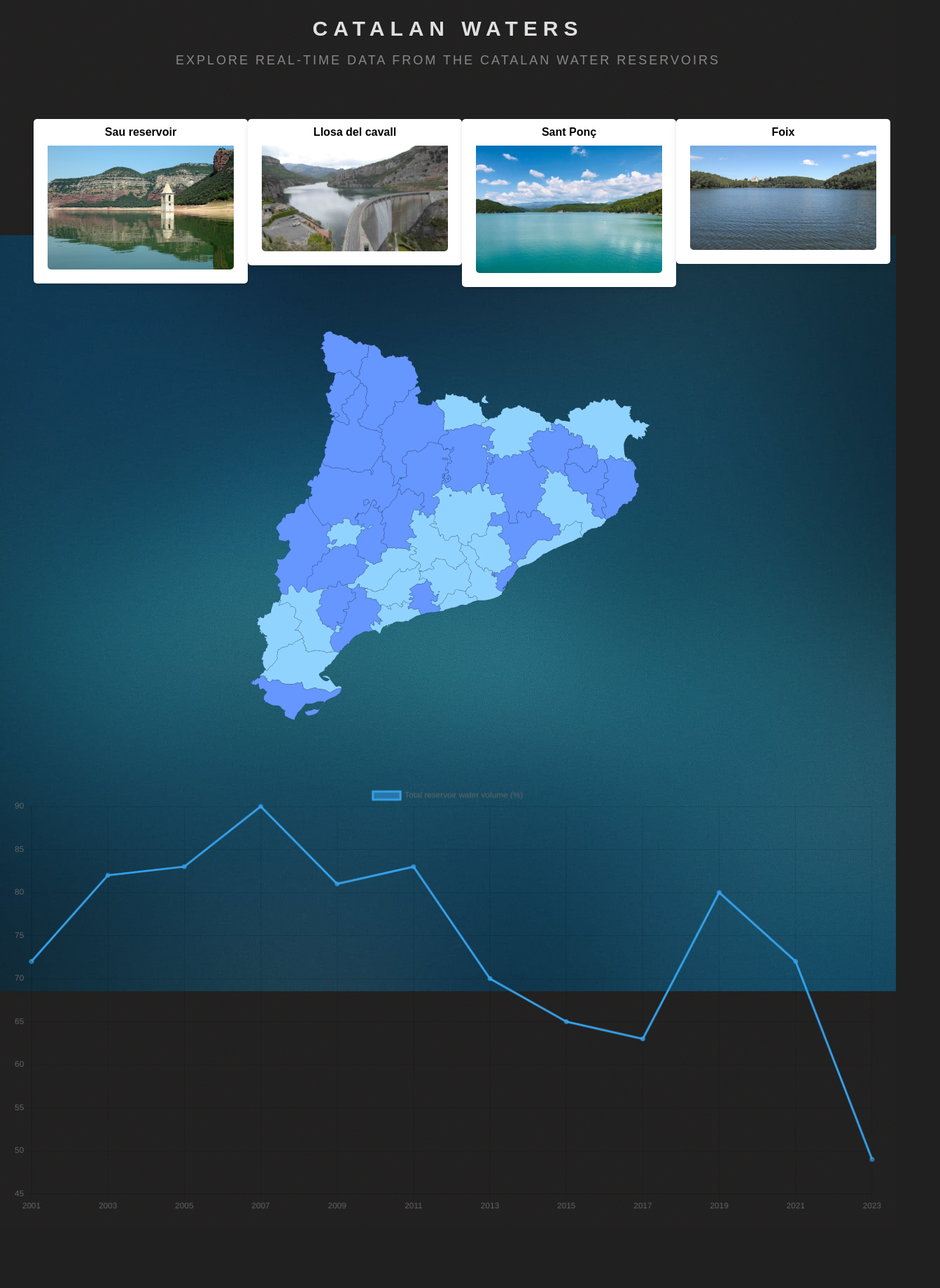
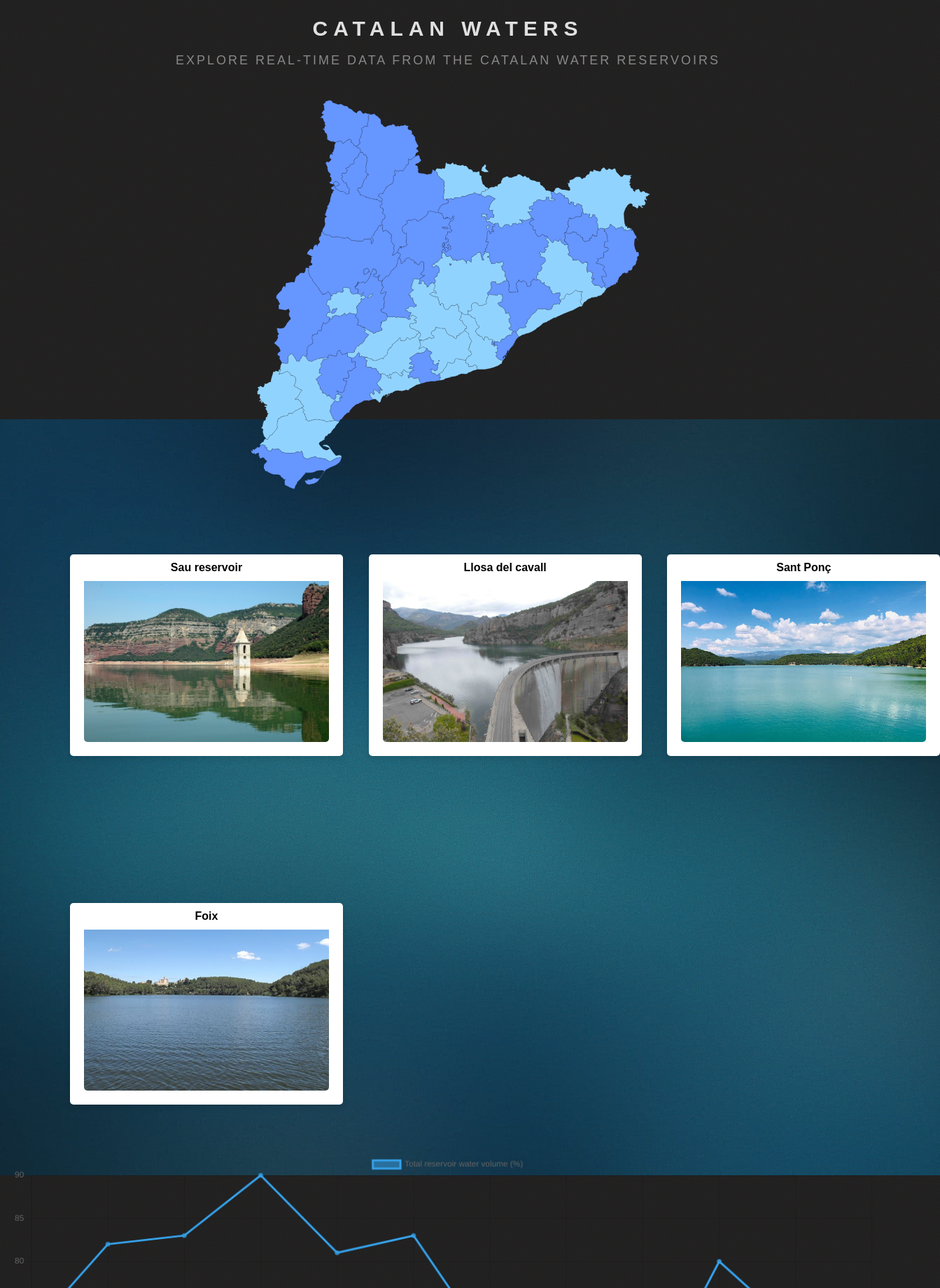
Before and after one commit to aleixfortm/catalan-waters, a Vue app in the folder frontend/: page / in a window 1280 px wide. Shown: the top 1840 px of the page at 70% size, 1343 px wide, since content can reach past the window. Before the commit the page ends 1751 px from the top, so only its background shows below. Built offline with nearby package versions, Linux system fonts and the light colour scheme.

Commit message:
added cards

```diff
--- a/frontend/src/components/NewsFeed.vue
+++ b/frontend/src/components/NewsFeed.vue
@@ -1,30 +1,53 @@
 <template>
-   <ul>
-        <li class="card">
+   <div class="card-container">
+        <div class="card">
             <div class="card-title">Sau reservoir</div>
             <img src="../assets/sau.jpg" alt="Image 1">
-        </li>
-        <li class="card">
+        </div>
+        <div class="card">
             <div class="card-title">Llosa del cavall</div>
             <img src="../assets/llosa-del-cavall.jpg" alt="Image 2">
-        </li>
-        <li class="card">
+        </div>
+        <div class="card">
             <div class="card-title">Sant Ponç</div>
             <img src="../assets/sant-ponç.jpg" alt="Image 3">
-        </li>
-        <li class="card">
+        </div>
+        <div class="card">
             <div class="card-title">Foix</div>
             <img src="../assets/foix.jpg" alt="Image 4">
-        </li>
-    </ul>
+        </div>
+    </div>
 </template>
 
 <style scoped>
 
+.card-container {
+    align-items: center;
+    justify-content: center;
+    width: 1080px;
+    display: grid;
+    margin: 60px auto 20px auto;
+    grid-template-columns: repeat(auto-fit, minmax(200px, 1fr));
+    grid-gap: 200px;
+    padding: 0;
+}
+
+@media (max-width: 800px) {
+    .card-container {
+        grid-template-columns: repeat(auto-fit, minmax(200px, 1fr));
+    }
+}
+
+@media (max-width: 500px) {
+    .card-container {
+        grid-template-columns: repeat(1, 1fr);
+    }
+}
+
 .card {
     width: 350px;
     border-radius: 5px;
-    margin: 10px;
+    margin: 30px;
     background-color: white;
     box-shadow: 0 4px 8px rgba(0, 0, 0, 0.1);
     transition: transform 0.3s ease;
@@ -44,10 +67,12 @@
 
 .card img {
     width: 100%;
-    height: auto;
+    height: 230px;
+    object-fit: cover;
     display: block;
     border-radius: 0 0 5px 5px;
 }
+
 .card-inner:hover {
     box-shadow: 0px 0px 15px 2px rgba(0, 0, 0, 0.5);
 }
--- a/frontend/src/pages/MainPage.vue
+++ b/frontend/src/pages/MainPage.vue
@@ -1,10 +1,11 @@
 <template>
       <div class="main-title" :class="{ 'is-loading': isLoading }">catalan waters</div>
       <div class="subtitle" :class="{ 'is-loading': isLoading }">Explore real-time data from the catalan water reservoirs</div>
-      <news-feed></news-feed>
+
       <div class="svg-container" :class="{ 'is-loading': isLoading }">
         <svg-map class="main-container__img"></svg-map>
       </div>
+      <news-feed></news-feed>
       <div class="chart"><canvas id="volumes"></canvas></div>
 </template>
 
```
